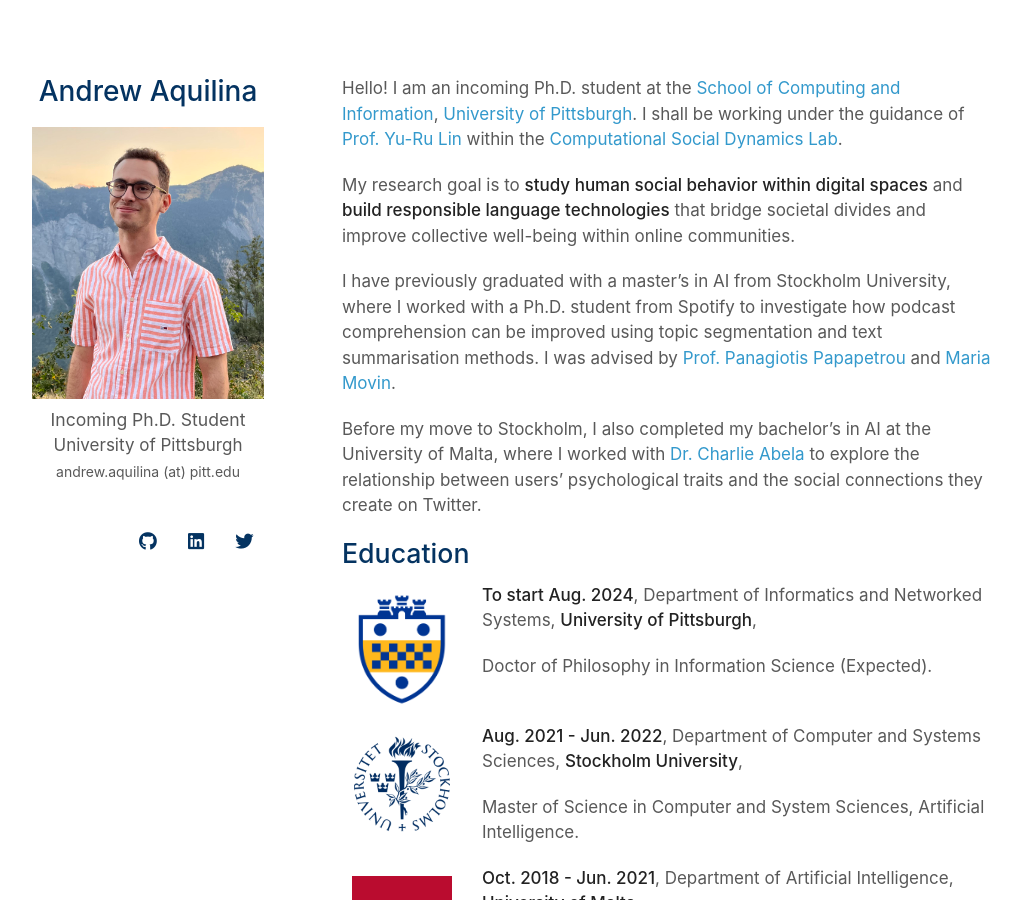
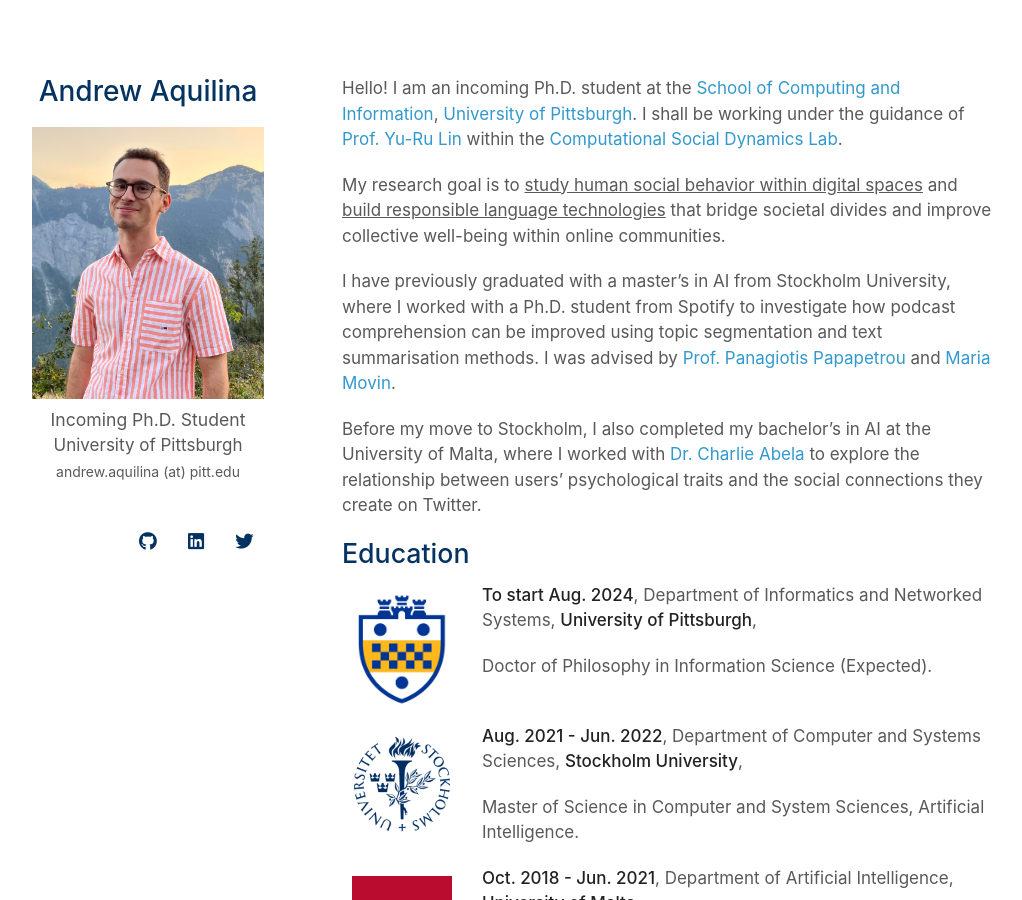
Before and after one commit to andaqu/andaqu.github.io, a Jekyll site: the page built from index.md, in a window 1280 px wide and 900 px high. Shown: the whole window, without its empty margins (128-1150 px from the left). Built offline with Jekyll 4.4.1, drawn with Linux system fonts in a browser that asks for light colours; nearby versions of some CDN libraries; a style sheet for code colours, icons or effects is not loaded.

```diff
--- a/index.md
+++ b/index.md
@@ -4,7 +4,7 @@ layout: homepage
 
 Hello! I am an incoming Ph.D. student at the [School of Computing and Information](https://www.sci.pitt.edu/), [University of Pittsburgh](https://pitt.edu/). I shall be working under the guidance of [Prof. Yu-Ru Lin](http://www.yurulin.com/) within the [Computational Social Dynamics Lab](https://picsolab.github.io/).
 
-My research goal is to **study human social behavior within digital spaces** and **build responsible language technologies** that bridge societal divides and improve collective well-being within online communities.
+My research goal is to <u>study human social behavior within digital spaces</u> and <u>build responsible language technologies</u> that bridge societal divides and improve collective well-being within online communities.
 
 I have previously graduated with a master’s in AI from Stockholm University, where I worked with a Ph.D. student from Spotify to investigate how podcast comprehension can be improved using topic segmentation and text summarisation methods. I was advised by [Prof. Panagiotis Papapetrou](https://papapetrou.blogs.dsv.su.se/) and [Maria Movin](https://www.linkedin.com/in/mariamovin).
 
```
